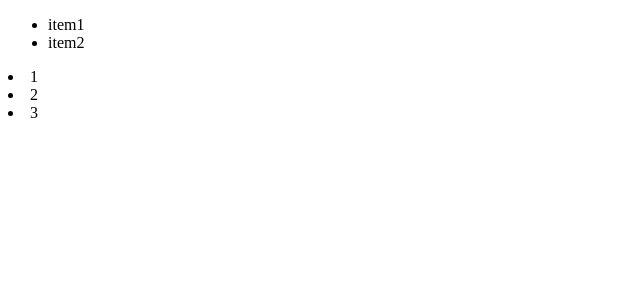
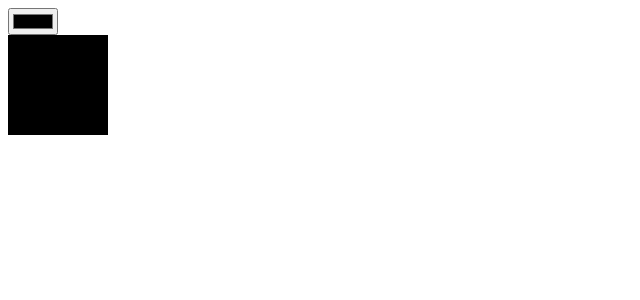
Before and after one commit to Ankit4Dec/React_Sessions, a React (Vite) app in the folder React Learning/React Questions/Practice Problems/: page / in a window 1280 px wide. Shown: the top 300 px of the page, without its empty margins (0-640 px from the left). Built offline with nearby package versions, Linux system fonts and the light colour scheme.

Commit message:
Color Picker

```diff
--- a/React Learning/React Questions/Practice Problems/src/App.jsx
+++ b/React Learning/React Questions/Practice Problems/src/App.jsx
@@ -9,6 +9,7 @@ import { Fourteen } from "./components/Fourteen";
 import { Nine } from "./components/Nine";
 import { Seven } from "./components/Seven";
 import { Six } from "./components/Six";
+import { Sixteen } from "./components/Sixteen";
 import { Ten } from "./components/Ten";
 import { Thirteen } from "./components/Thirteen";
 import { Three } from "./components/Three";
@@ -34,7 +35,8 @@ function App() {
       {/* <Twelve/> */}
       {/* <Thirteen /> */}
       {/* <Fourteen items={items} /> */}
-      <Fifteen items={items} itemsPerPage={2} />
+      {/* <Fifteen items={items} itemsPerPage={2} /> */}
+      <Sixteen />
     </>
   );
 }
--- /dev/null
+++ b/React Learning/React Questions/Practice Problems/src/components/Sixteen.jsx
@@ -0,0 +1,26 @@
+// Build a color picker that allows users to select a color.
+
+import { useState } from "react";
+
+export const Sixteen = () => {
+  const [selectedColor, setSelectedColor] = useState("#000000");
+
+  const handleChange = (e) => {
+    setSelectedColor(e.target.value);
+  };
+
+  return (
+    <>
+      <div>
+        <input type="color" onChange={handleChange} />
+        <div
+          style={{
+            width: "100px",
+            height: "100px",
+            backgroundColor: selectedColor,
+          }}
+        ></div>
+      </div>
+    </>
+  );
+};
```
